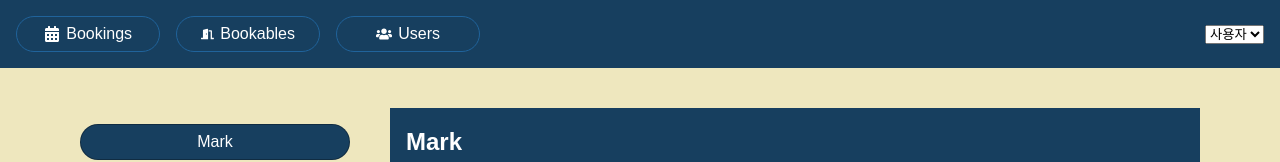
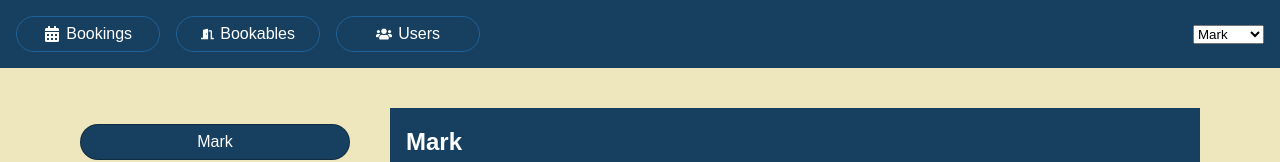
Before and after one commit to SJC-s/React-Demo, a React (Vite) app: page /users in a window 1280 px wide. Shown: the top 162 px of the page. Built offline with nearby package versions, Linux system fonts and the light colour scheme; data requests are answered from the project's data file.

Commit message:
#15 setUserIndex 정리 전

```diff
--- /dev/null
+++ b/src/component/Users/UserDetails.jsx
@@ -0,0 +1,14 @@
+export default function UserDetails ({user}) {
+    console.log("--UserDetails--",user)
+    return user ? (
+        <div className="item user">
+            <div className="item-header">
+                <h2>{user.name}</h2>
+            </div>
+            <div className="user-details">
+                <h3>{user.title}</h3>
+                <p>{user.notes}</p>
+            </div>
+        </div>
+    ) : null;
+}
--- a/src/component/Users/UserList.jsx
+++ b/src/component/Users/UserList.jsx
@@ -1,22 +1,26 @@
 import {useEffect, useState} from "react";
 import PageSpinner from "../UI/PageSpinner.jsx";
 
-function UserList() {
-    const [users, setUsers] = useState(null);
+function UserList({user, setUser}) {
+    const [users, setUsers] = useState(null); //  순서4) fetch 결과 상태값 저장
     // fetch 중 오류 발생시 또는 로딩 중의 상태값
     const [error, setError] = useState(null);
     const [loading, setLoading] = useState(true);
     const [userIndex, setUserIndex] = useState(0);
-    const user = users?.[userIndex]; // 자바의 Optional 역할 연산자 : ?.(null 아닐 때만 실행)
+    // user = users?.[userIndex]; // 자바의 Optional 역할 연산자 : ?.(null 아닐 때만 실행)    // 순서5) users 0번을 user에 저장
+    // users 가 null 이 아닐 때만 실행
+
+    // 선택된 인덱스값으로 user 를 바꿔야 함(부모, 형제 컴포넌트와 공유할 수 있는 방법으로 바꿈)
+    setUser(users?.[userIndex])
 
     // API 서비스 제공하는 서버로부터 데이터 가져오기
     useEffect(() => {
         setLoading(true);
-        fetch("http://localhost:3002/users").then(response => {
+        fetch("http://localhost:3002/users").then(response => { // 순서 1)
             return response.json();
-        }).then(data => {
+        }).then(data => {  // 순서2) users 배열이 data로 저장
             console.log(data);
-            setUsers(data);
+            setUsers(data); // 순서3) 상태 users 변경
             setLoading(false)
         }).catch(error => {setError(error.message);})
     }, []);
@@ -31,6 +35,7 @@ function UserList() {
         return <PageSpinner/>
     }
 
+    // 순서 6) 컴포넌트를 가지고 UI를 만듦
     return (
         <>
             {users && (<ul className="users items-list-nav">
@@ -42,7 +47,9 @@ function UserList() {
                     </li>
                 ))}
             </ul>)}
-            {user && (<div className="item user">
+            {/*<UserDetails user={user}/>*/}
+            {/* UserDetails 로 컴포넌트 분리 */}
+    {/*        {user && (<div className="item user">
                 <div className="item-header">
                     <h2>{user.name}</h2>
                 </div>
@@ -50,7 +57,7 @@ function UserList() {
                     <h3>{user.title}</h3>
                     <p>{user.notes}</p>
                 </div>
-            </div>)}
+            </div>)}*/}
         </>
     )
 
--- a/src/component/Users/UserPicker.jsx
+++ b/src/component/Users/UserPicker.jsx
@@ -1,9 +1,39 @@
-function UserPicker() {
+import {useContext, useEffect, useState} from "react";
+import Spinner from "../UI/Spinner.jsx";
+
+export default function UserPicker(){
+    const [users, setUsers] = useState(null)    //users 는 배열
+    const [user, setUser] = useState(null)
+    useEffect(() => {
+        fetch("http://localhost:3002/users")
+            .then(resp=> resp.json())
+            .then(
+                data => {
+                    setUsers(data)
+                    setUser(data[0])
+                }
+            )
+    }, [setUser]);
+    console.log('UserPicker users',users);
+
+    function handleSelect(e){
+        const selectedId = e.target.value
+        const selectedUser = users.find(u=> u.id === selectedId)
+        //선택된 객체를 users 에서 가져오기
+        console.log('-Picker select-', selectedUser)
+        // setUser(users[selectedId-1])
+        setUser(selectedUser)
+    }
+    if (users === null){
+        return <Spinner/>
+    }
     return (
-        <select>
-            <option>사용자</option>
+        <select
+            className="user-picker"
+            onChange={handleSelect} value={user?.id}>
+            {users.map(u =>
+                <option key={u.id} value={u.id}>{u.name}</option>
+            )}
         </select>
-    )
+    );
 }
-
-export default UserPicker;
--- a/src/component/Users/UsersPage.jsx
+++ b/src/component/Users/UsersPage.jsx
@@ -1,10 +1,15 @@
-import UserList from "./UserList.jsx";
+import UsersList from "./UserList.jsx";
+import {useContext, useState} from "react";
+import UserDetails from "./UserDetails.jsx";
 
-function UsersPage() {
+function UsersPage () {
+    const [user, setUser] = useState(null);
     return (
         <main className="users-page">
-            {/* 사용자 이름 목록 만들기 */}
-            <UserList/>
+            {/* 선택한 user 를 형제 컴포넌트와 공유하기 위해
+            부모 컴포넌트 UsersPage 가 user 상태를 선언했으므로 UserList 도 props 를 선언 */}
+            <UsersList user={user} setUser={setUser}/>
+            <UserDetails user={user}/>
         </main>
     )
 }
```
